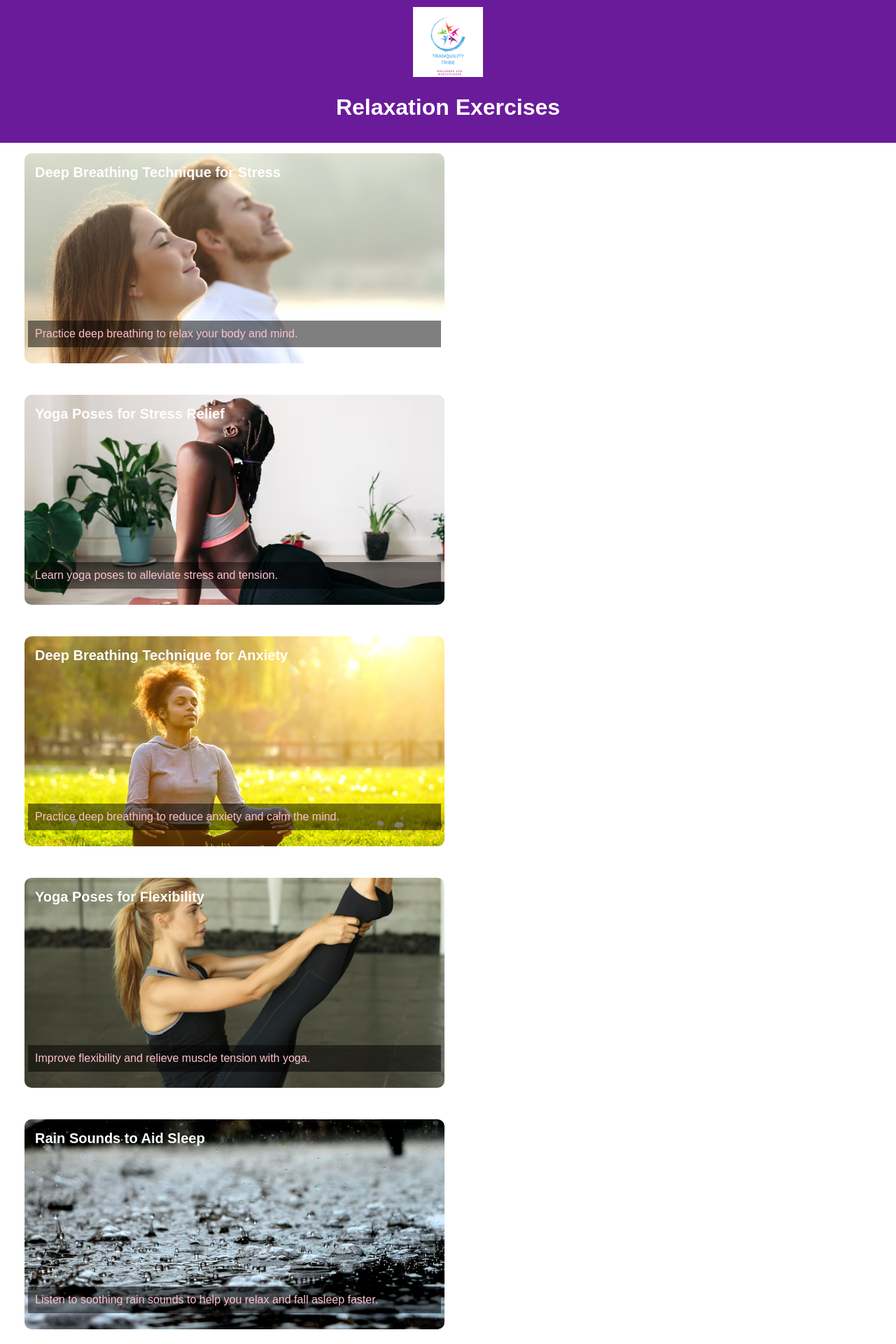
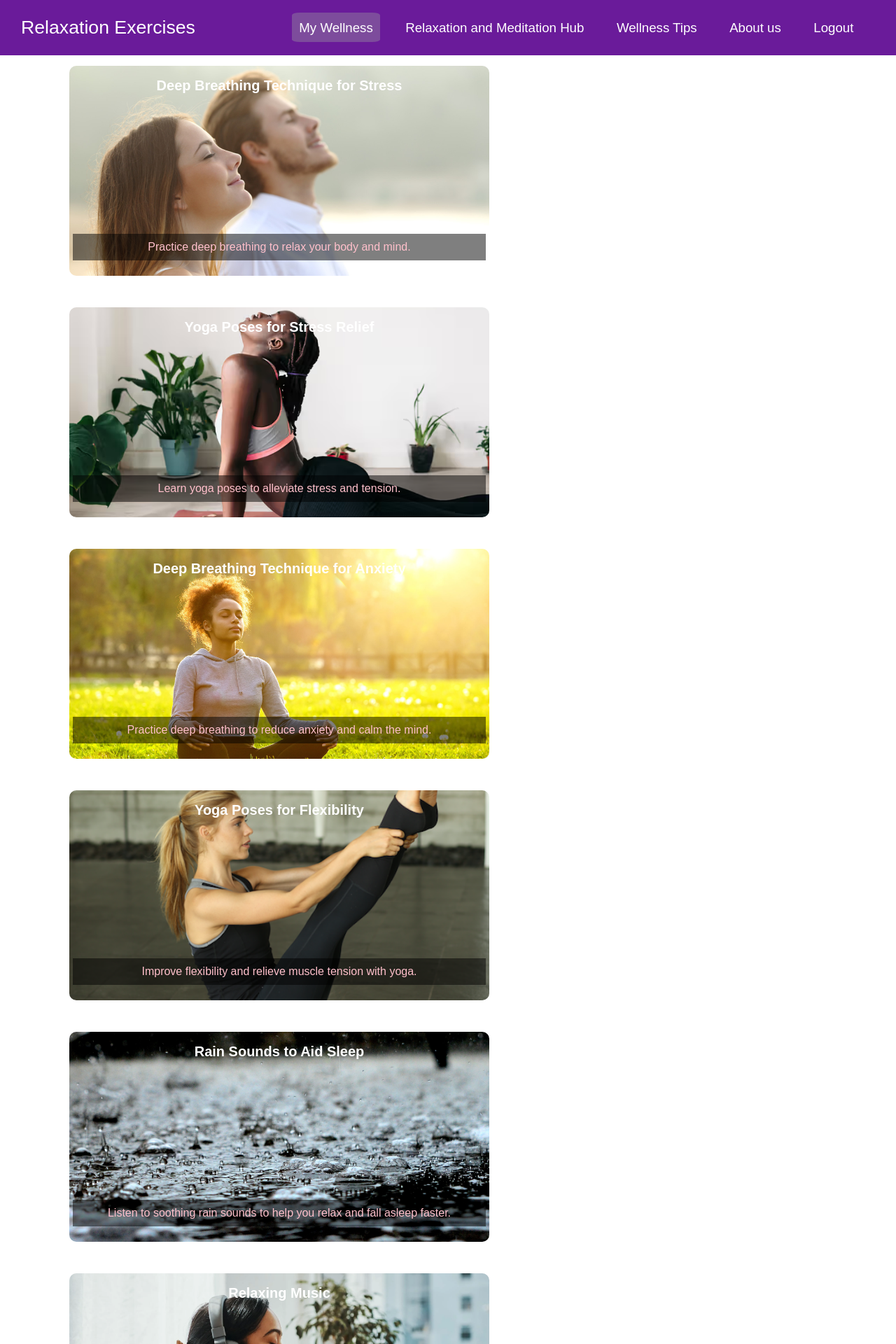
Before and after one commit to PapaYaw-Boampong/Tranquility-Tribe-Team-Project, a PHP site: page /view/exercisesPageView.php in a window 1280 px wide. Shown: the top 1920 px of the page at 70% size. Run offline with PHP 8.4, Linux system fonts and the light colour scheme; the visitor is signed in with stand-in values (Sample User, id 1); some libraries are stand-ins or nearby versions.

Commit message:
views_update

```diff
--- a/actions/login_user_action.php
+++ b/actions/login_user_action.php
@@ -37,7 +37,7 @@ if ($_SERVER["REQUEST_METHOD"] == "POST") {
     if ($row) {
         if (password_verify($password, $row['passwrd'])) {
 
-            $_SESSION['email'] = $row['user_id'];
+            $_SESSION['user_id'] = $row['user_id'];
             $_SESSION['username'] = $row['userName'];
 
             // Return success response
--- a/css/exercises.css
+++ b/css/exercises.css
@@ -2,6 +2,8 @@ body {
     font-family: Arial, sans-serif;
     margin: 0;
     padding: 0;
+    display: flex;
+    flex-direction: column;
 }
 
 header {
@@ -13,6 +15,15 @@ header {
 
 main {
     padding: 20px;
+    display: flex;
+    align-content: center;
+    margin-left: 5%;
+
+}
+.videos {
+    display: flex;
+    align-content: center;
+    flex-wrap: wrap;
 }
 .exercise {
     border: 0px;
@@ -25,7 +36,7 @@ main {
     margin-bottom: 50px; /* Adjust the margin-bottom value to add space between exercise buttons */
     background-size: cover;
     background-position: center;
-    text-align: left;
+    text-align: center;
     cursor: pointer;
     transition: transform 0.3s, background-position 0.3s;
 }
--- /dev/null
+++ b/css/nav-bar.css
@@ -0,0 +1,45 @@
+.nav-bar{
+    display: flex;
+    background-color: #6a1b9a;
+    justify-content: space-between;
+    color: #fff;
+    font-size: 14pt;
+
+}
+
+.nav-bar-title{
+    display: flex;
+    align-self:center;
+    font-size: 20pt;
+    font-weight: 300;
+    padding-left: 15pt;
+}
+
+
+.nav-bar nav ul {
+    list-style-type: none;
+    padding: 0;
+    border: #e0e0e0;
+    margin-right: 20px;
+}
+
+.nav-bar nav ul li {
+    display: inline;
+    margin-right: 20px;
+    border-radius: 9%;
+    padding: 8pt;
+}
+
+.nav-bar nav ul li:hover {
+   background-color: #7d4c9c;
+
+}
+
+.nav-bar nav ul li.active {
+    background-color: #7d4c9c;
+}
+
+.nav-bar nav ul li a{
+    color: #fff;
+    text-decoration: none;
+}
--- a/index.php
+++ b/index.php
@@ -1,2 +1,2 @@
 <?php
- header("Location: view/homePageView.php");
+ header("Location: view/landingPageView.php");
--- a/view/exercisesPageView.php
+++ b/view/exercisesPageView.php
@@ -1,3 +1,10 @@
+
+<?php
+include "../settings/core.php";
+$result = checkLogin();
+?>
+
+
 <!DOCTYPE html>
 <html lang="en">
 <head>
@@ -7,16 +14,33 @@
     <link rel="stylesheet" href="../css/exercises.css">
     <link rel="stylesheet" href="icons.css">
     <link rel="stylesheet" href="https://cdnjs.cloudflare.com/ajax/libs/font-awesome/6.5.1/css/all.min.css" integrity="sha512-DTOQO9RWCH3ppGqcWaEA1BIZOC6xxalwEsw9c2QQeAIftl+Vegovlnee1c9QX4TctnWMn13TZye+giMm8e2LwA==" crossorigin="anonymous" referrerpolicy="no-referrer" />
+    <link rel="stylesheet" href="../css/nav-bar.css">
 </head>
 <body>
+    <?php
+        // Retrieve the message parameter from the URL
+        $message = isset($_GET['msg']) ? $_GET['msg'] : 'myWellness';
+    ?>
+
     <header>
-       <div>
-        <!-- <i class="fa-solid fa-arrow-left"></i> -->
+        <div class="nav-bar">
+            <div class="nav-bar-title">
+                Relaxation Exercises
             </div>
-        <img src="../assets/team_photos/Team Logo 2.png" alt="Tranquility Tribe Logo" class="logo">
-        <h1>Relaxation Exercises</h1>
+
+            <nav>
+                <ul >
+                    <li class="<?php echo ($message === 'myWellness' || $message === '') ? 'active' : '';?>"><a href="homePageView.php">My Wellness</a></li>
+                    <li class="<?php echo ($message === 'relaxationExercise' || $message === '') ? 'active' : '';?>"><a href="exercisesPageView.php?msg=relaxationExercise">Relaxation and Meditation Hub</a></li>
+                    <li class="<?php echo ($message === 'relaxationExercise' || $message === '') ? 'active' : '';?>"><a href="exercisesPageView.php?msg=relaxationExercise"> Wellness Tips</a></li>
+                    <li class="<?php echo ($message === 'relaxationExercise' || $message === '') ? 'active' : '';?>"><a href="exercisesPageView.php?msg=relaxationExercise">About us</a></li>
+                    <li class="<?php echo ($message === 'profile' || $message === '') ? 'active' : '';?>"><a href=".php?msg=profile">Logout</a></li>
+                </ul>
+            </nav>
+        </div>
     </header>
     <main>
+        <div class="videos">
             <a href="https://www.youtube.com/watch?v=_A0udZPwHxs">
                 <button class="exercise" style="background-image: url('../assets/team_photos/deep_breathing.jpg');">
                     <h2>Deep Breathing Technique for Stress</h2>
@@ -92,13 +116,11 @@
                     <p class="description">Stay active and healthy during pregnancy with these safe exercises.</p>
                 </button>
             </a>
+        </div>
 
-        <!-- <button class="plan" style="background-image: url();">
-            <p class="planDescription">Create an exercise plan</p>
-
-       </button> -->
 
     </main>
+
     <footer>
         <p>&copy; 2024 Relaxation Exercises. All rights reserved.</p>
     </footer>
--- a/view/meditationPageView.php
+++ b/view/meditationPageView.php
@@ -1,3 +1,8 @@
+<?php
+include "../settings/core.php";
+$result = checkLogin();
+?>
+
 <!DOCTYPE html>
 <html lang="en">
 <head>
--- a/view/personalizedPlanView.php
+++ b/view/personalizedPlanView.php
@@ -1,3 +1,8 @@
+<?php
+include "../settings/core.php";
+$result = checkLogin();
+?>
+
 <!DOCTYPE html>
 <html lang="en">
 <head>
```
Also changed, not shown: css/homePageCSS.css (+0 -48 lines), view/homePageView.php (+11 -9 lines), functions/get_user_details.php (deleted). Lines whose indentation alone changed are shown as unchanged.
